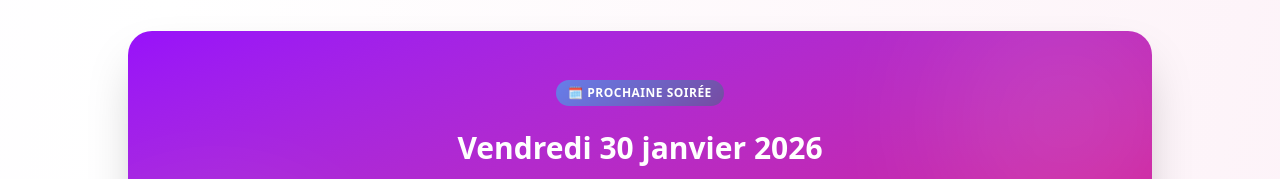
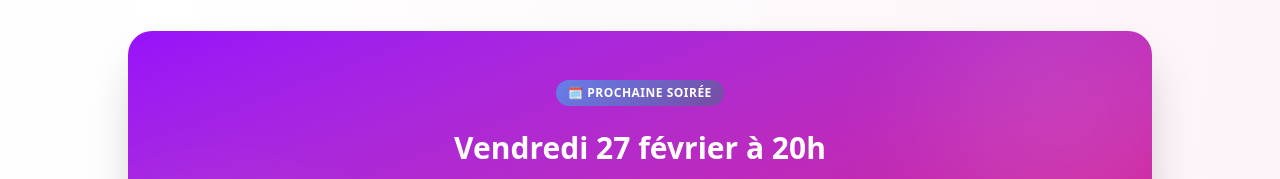
Before and after one commit to dnj855/stmartinjoue, a website built with Vite: page src/index.html in a window 1280 px wide. Shown: the part 6940-7119 px from the top of the page. Built offline with nearby package versions, Linux system fonts and the light colour scheme.

Commit message:
Update index.html

```diff
--- a/src/index.html
+++ b/src/index.html
@@ -934,16 +934,16 @@
                 >🗓️ Prochaine soirée</span
               >
 
-              <!--
+
               <h3
                 id="next-event-date"
                 class="mb-4 text-2xl font-black md:text-3xl"
               >
               </h3>
+
+              <!--
+              <h3 class="mb-4 text-2xl font-black md:text-3xl">Vendredi 30 janvier 2026</h3>
               -->
-
-              <h3 class="mb-4 text-2xl font-black md:text-3xl">Vendredi 30 janvier 2026</h3>
-
               <div class="mb-8 rounded-2xl bg-white/20 p-6 backdrop-blur">
                 <p class="mb-2 text-lg md:text-xl">
                   📍 Salle de la résidence pour personnes âgées
```
